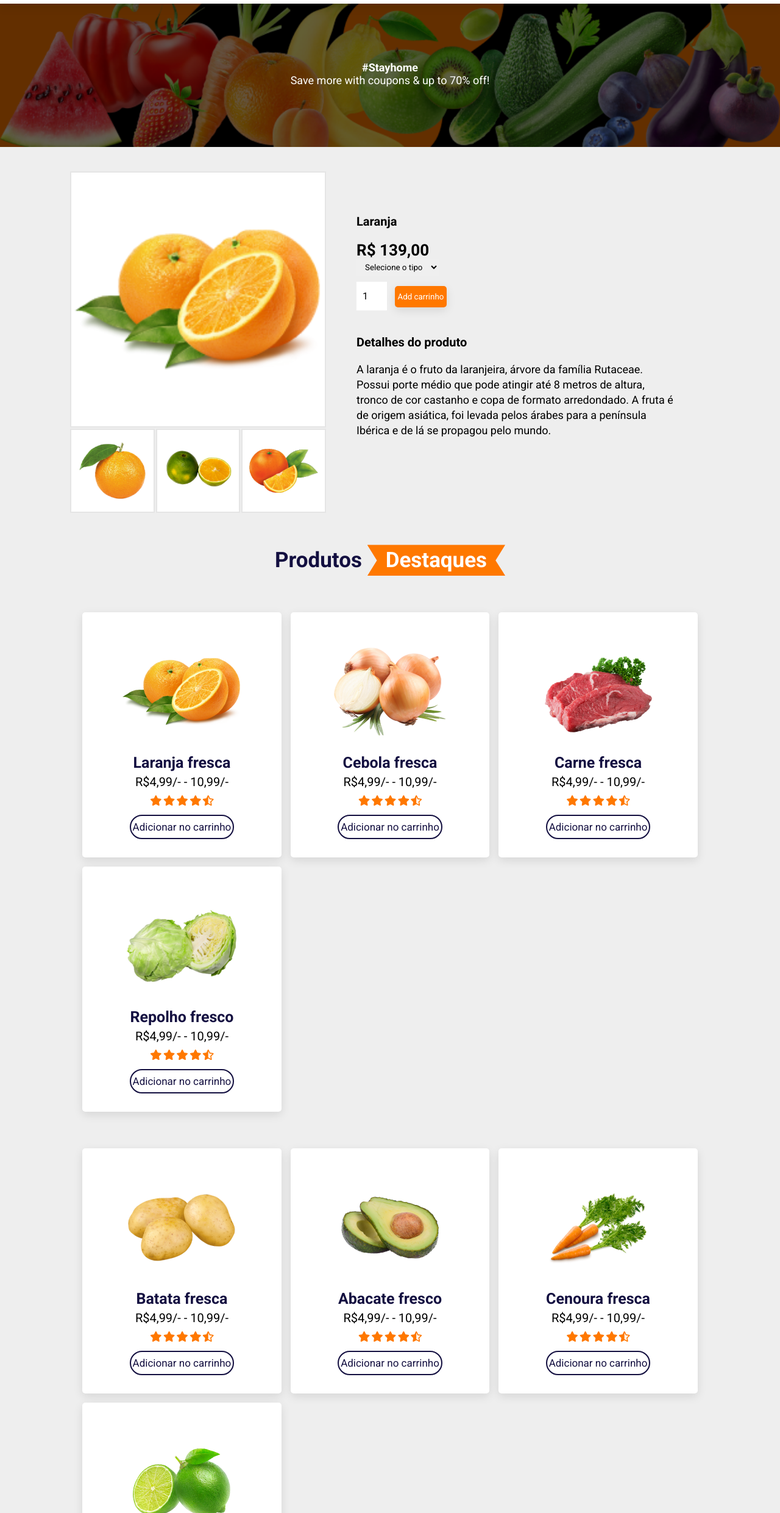
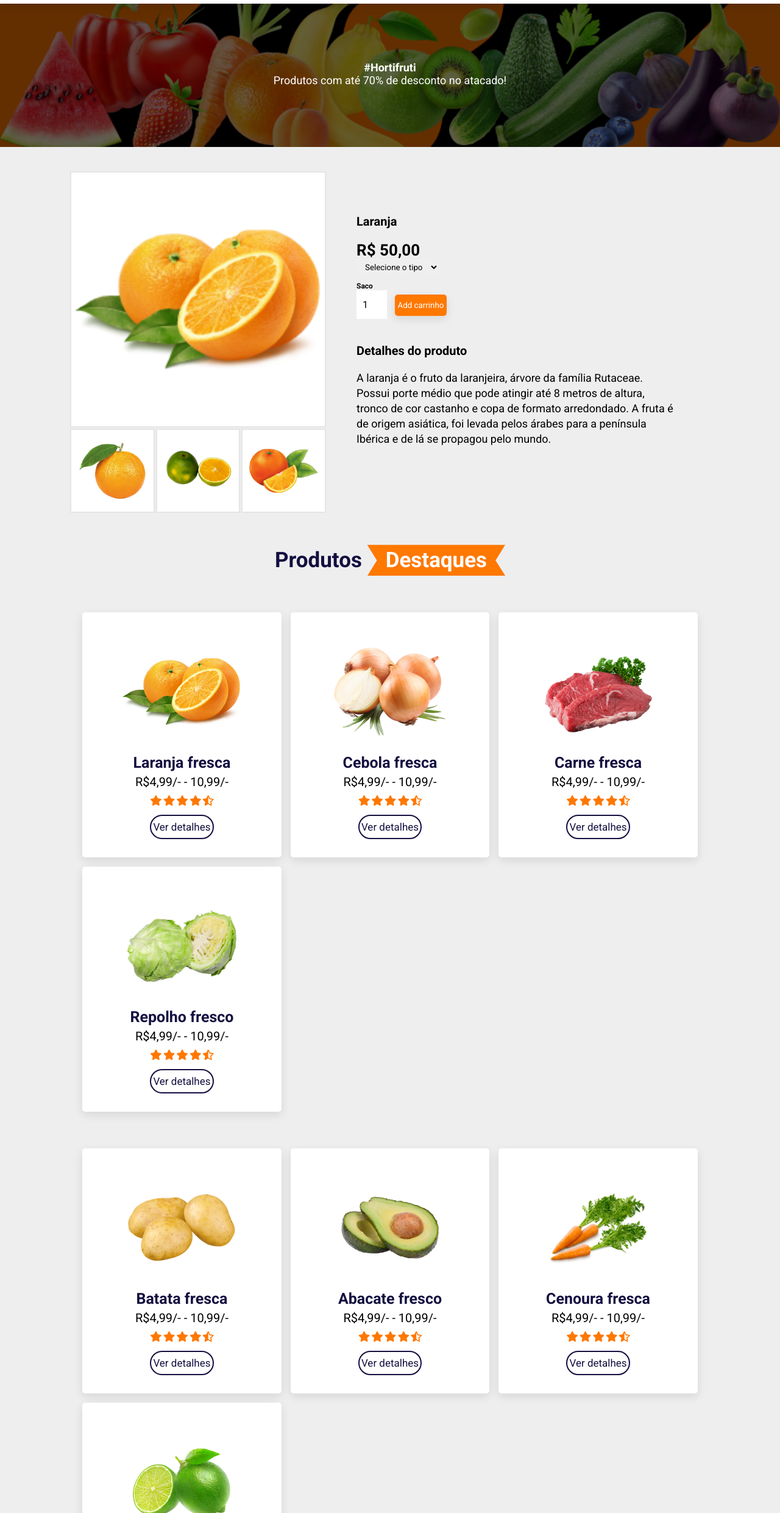
Before and after one commit to GuilhermeDuarte95/E-commerce---Hortifruti, a plain HTML site: page sproduct.html in a window 1280 px wide. Shown: the part 79-2560 px from the top of the page at 61% size. Drawn offline with Linux system fonts and the light colour scheme; files whose address does not match are found by name.

Commit message:
Atualizando css, index e sproduct

```diff
--- a/css/style.css
+++ b/css/style.css
@@ -866,6 +866,10 @@ header .login-form input{
 	font-size: 26px;
 }
 
+#prodetails .single-pro-details h6{
+	font-size: 12px;
+}
+
 #prodetails .single-pro-details select{
 	display: block;
 	padding: 5px 10px;
--- a/sproduct.html
+++ b/sproduct.html
@@ -20,7 +20,7 @@
     </head>
     <body>
         <header>
-            <a href="index.html #home" class="logo"><i class="fas fa-shopping-basket"></i>Hortifrute</a>
+            <a href="index.html" class="logo"><i class="fas fa-shopping-basket"></i>Hortifrute</a>
             <nav class="navbar">
                 <a href="index.html #home">    Home        </a>
                 <a href="index.html #recursos">Recursos</a>
@@ -91,8 +91,8 @@
 			<!-- Page-header section starts -->
 
 			<section id="page-header">
-				<h2>#Stayhome</h2>
-				<p>Save more with coupons & up to 70% off!</p>
+				<h2>#Hortifruti</h2>
+				<p>Produtos com até 70% de desconto no atacado!</p>
 			</section>
 
 			<!-- Page-header section ends -->
@@ -120,13 +120,14 @@
 
 				<div class="single-pro-details">
 					<h4>Laranja</h4>
-					<h2> R$ 139,00</h2>
+					<h2> R$ 50,00</h2>
 					<select>
 						<option>Selecione o tipo</option>
 						<option>Laranja Pera</option>
 						<option>Laranja Serra</option>
 						<option>Laranja Bahia</option>
 					</select>
+					<h6>Saco</h6>
 					<input type="number" value="1">
 					<button class="normal">Add carrinho</button>
 					<h4>Detalhes do produto</h4>
@@ -162,7 +163,7 @@
 								<i class="fas fa-star"></i>
 								<i class="fas fa-star-half-alt"></i>
 							</div>
-							<a href="#" class="btn">Adicionar no carrinho</a>
+							<a href="#prodetails" class="btn">Ver detalhes</a>
 						</div>
 
 						<div class="box">
@@ -176,7 +177,7 @@
 								<i class="fas fa-star"></i>
 								<i class="fas fa-star-half-alt"></i>
 							</div>
-							<a href="#" class="btn">Adicionar no carrinho</a>
+							<a href="#prodetails" class="btn">Ver detalhes</a>
 						</div>
 
 						<div class="box">
@@ -190,7 +191,7 @@
 								<i class="fas fa-star"></i>
 								<i class="fas fa-star-half-alt"></i>
 							</div>
-							<a href="#" class="btn">Adicionar no carrinho</a>
+							<a href="#prodetails" class="btn">Ver detalhes</a>
 						</div>
 
 						<div class="box">
@@ -204,7 +205,7 @@
 								<i class="fas fa-star"></i>
 								<i class="fas fa-star-half-alt"></i>
 							</div>
-							<a href="#" class="btn">Adicionar no carrinho</a>
+							<a href="#prodetails" class="btn">Ver detalhes</a>
 						</div>
 
 					</div>
@@ -226,7 +227,7 @@
 								<i class="fas fa-star"></i>
 								<i class="fas fa-star-half-alt"></i>
 							</div>
-							<a href="#" class="btn">Adicionar no carrinho</a>
+							<a href="#prodetails" class="btn">Ver detalhes</a>
 						</div>
 
 						<div class="box">
@@ -240,7 +241,7 @@
 								<i class="fas fa-star"></i>
 								<i class="fas fa-star-half-alt"></i>
 							</div>
-							<a href="#" class="btn">Adicionar no carrinho</a>
+							<a href="#prodetails" class="btn">Ver detalhes</a>
 						</div>
 
 						<div class="box">
@@ -254,7 +255,7 @@
 								<i class="fas fa-star"></i>
 								<i class="fas fa-star-half-alt"></i>
 							</div>
-							<a href="#" class="btn">Adicionar no carrinho</a>
+							<a href="#prodetails" class="btn">Ver detalhes</a>
 						</div>
 
 						<div class="box">
@@ -268,7 +269,7 @@
 								<i class="fas fa-star"></i>
 								<i class="fas fa-star-half-alt"></i>
 							</div>
-							<a href="#" class="btn">Adicionar no carrinho</a>
+							<a href="#prodetails" class="btn">Ver detalhes</a>
 						</div>
 
 					</div>
```
Also changed, not shown: index.html (+15 -15 lines).
